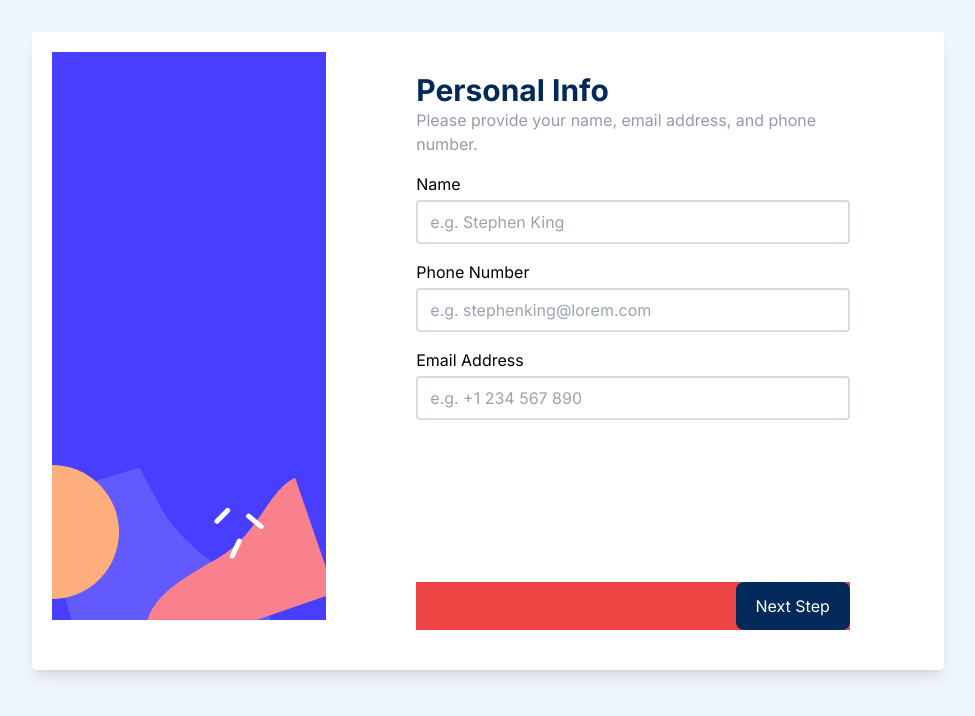
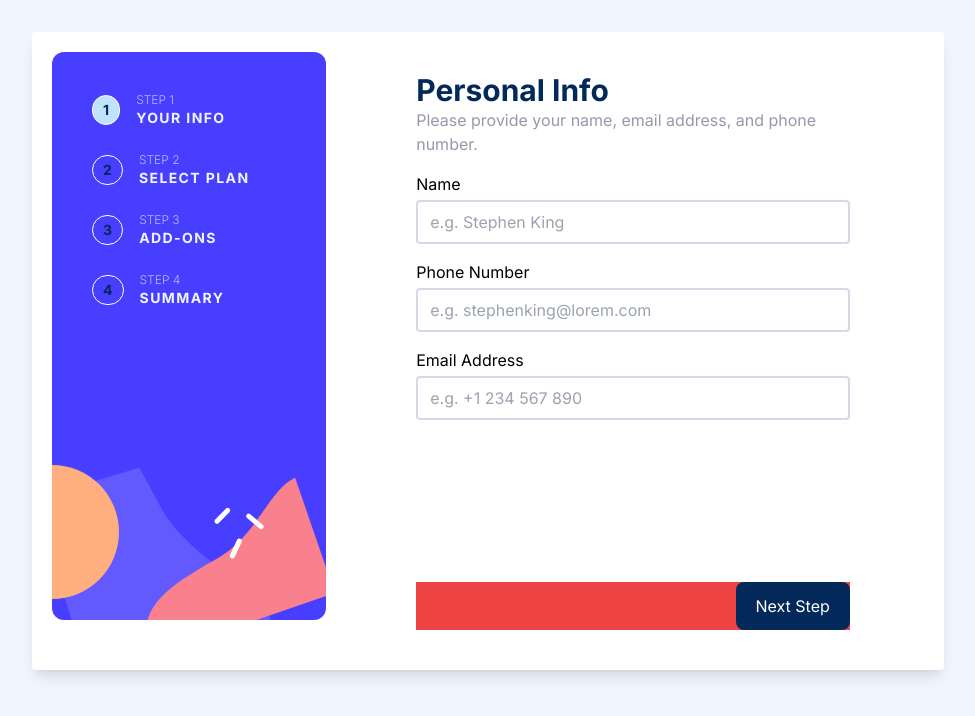
Before and after one commit to chiomaubaezuonu/multi-forms-project, a Next.js app: page / in a window 1280 px wide. Shown: the top 716 px of the page, without its empty margins (152-1127 px from the left). Built offline with nearby package versions, Linux system fonts and the light colour scheme.

Commit message:
Styled the sidebar

```diff
--- a/app/page.tsx
+++ b/app/page.tsx
@@ -16,12 +16,46 @@ export default function Home() {
 
               </div> */}
           {/* sidebar */}
-          <div className="sidebar md:bg-[url('/images/bgDesktop.svg')] bg-cover w-[274px] h-[568px] roundex-xl hidden md:block">
-            <div className="grid gap-6 p-10"></div>
-            <div></div>
-            <div></div>
-            <div></div>
-            <div></div>
+          <div className="sidebar md:bg-[url('/images/bgDesktop.svg')] bg-cover w-[274px] h-[568px] rounded-xl hidden md:block">
+            <div className="grid gap-6 p-10">
+              <div>
+                <div className="flex gap-4 items-center">
+                  <div className="text-[#02295A] py-1 px-[0.628rem] border-[1px] text-sm font-bold rounded-full border-white  bg-[#BFE2FD]">1</div>
+                  <div className="uppercase text-sm">
+                    <p className="font-light text-xs text-[#ADBEFF]">Step 1</p>
+                    <p className="tracking-widest text-[#F0F6FF] font-bold">Your info</p>
+                  </div>
+                </div>
+              </div>
+              <div>
+                <div className="flex gap-4 items-center">
+                  <div className="text-[#02295A] py-1 px-[0.628rem] border-[1px] text-sm font-bold rounded-full border-white">2</div>
+                  <div className="uppercase text-sm">
+                    <p className="font-light text-xs text-[#ADBEFF]">Step 2</p>
+                    <p className="tracking-widest text-[#F0F6FF] font-bold">Select Plan</p>
+                  </div>
+                </div>
+              </div>
+              <div>
+                <div className="flex gap-4 items-center">
+                  <div className="text-[#02295A] py-1 px-[0.628rem] border-[1px] text-sm font-bold rounded-full border-white">3</div>
+                  <div className="uppercase text-sm">
+                    <p className="font-light text-xs text-[#ADBEFF]">Step 3</p>
+                    <p className="tracking-widest text-[#F0F6FF] font-bold">add-ons</p>
+                  </div>
+                </div>
+              </div>
+              <div>
+                <div className="flex gap-4 items-center">
+                  <div className="text-[#02295A] py-1 px-[0.628rem] border-[1px] text-sm font-bold rounded-full border-white">4</div>
+                  <div className="uppercase text-sm">
+                    <p className="font-light text-xs text-[#ADBEFF]">Step 4</p>
+                    <p className="tracking-widest text-[#F0F6FF] font-bold">summary</p>
+                  </div>
+                </div>
+              </div>
+            </div>
+
           </div>
           {/* form container */}
           <div className="rounded-lg shadow-lg md:shadow-none z-10 flex-1 p-5 bg-white ">
```
